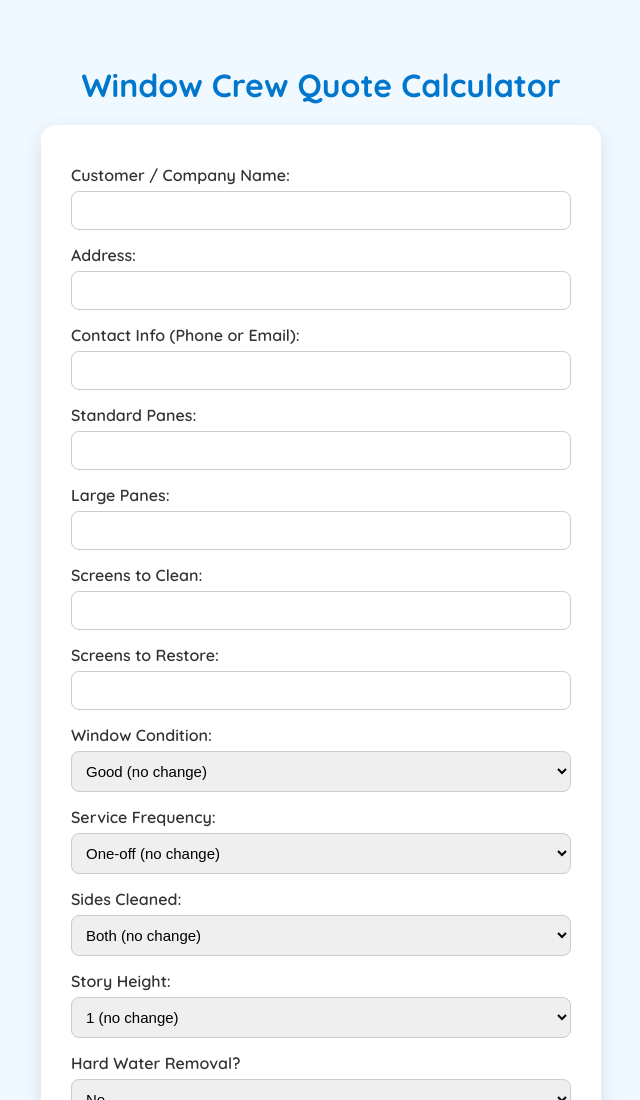
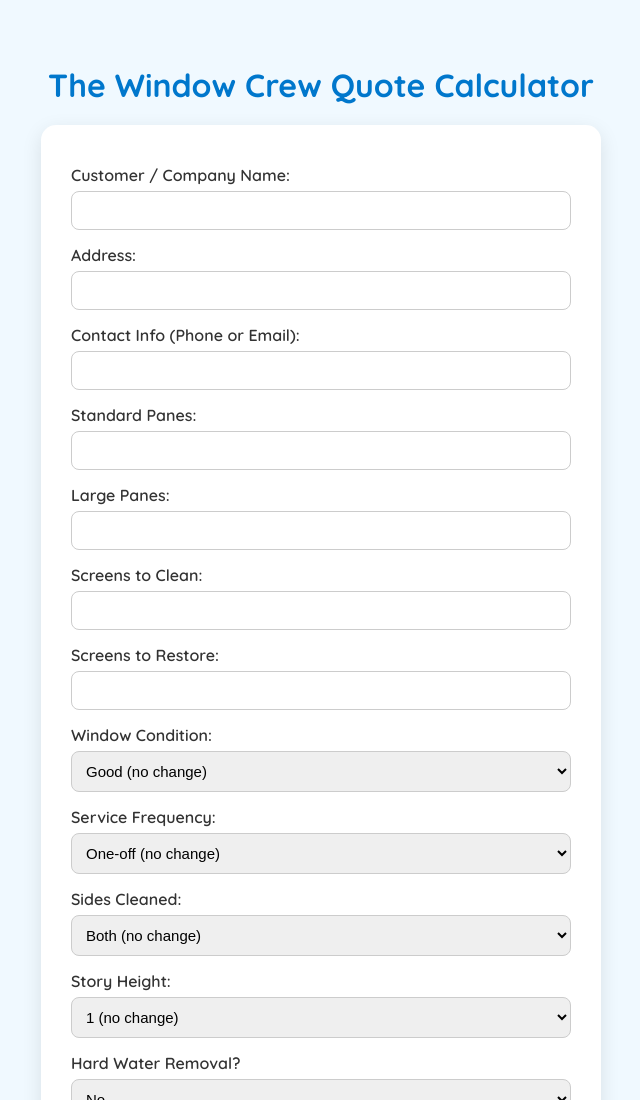
Before and after one commit to RUBBERDUCKIED/QUOTE_CALCULATOR, a plain HTML site: page index.html in a window 1280 px wide. Shown: the top 1100 px of the page, without its empty margins (319-959 px from the left). Drawn offline with Linux system fonts and the light colour scheme.

Commit message:
Update index.html

```diff
--- a/index.html
+++ b/index.html
@@ -2,7 +2,7 @@
 <html lang="en">
 <head>
   <meta charset="UTF-8">
-  <title>The Window Crew Quote Calculator</title>
+  <title>Quote Calculator</title>
   <meta name="viewport" content="width=device-width, initial-scale=1">
   <link href="https://fonts.googleapis.com/css2?family=Quicksand:wght@600;700&display=swap" rel="stylesheet">
   <style>
@@ -114,7 +114,7 @@
 </head>
 <body>
 
-  <h2>Window Crew Quote Calculator</h2>
+  <h2>The Window Crew Quote Calculator</h2>
 
   <form id="quoteForm">
     <!-- CRM Fields -->
```
